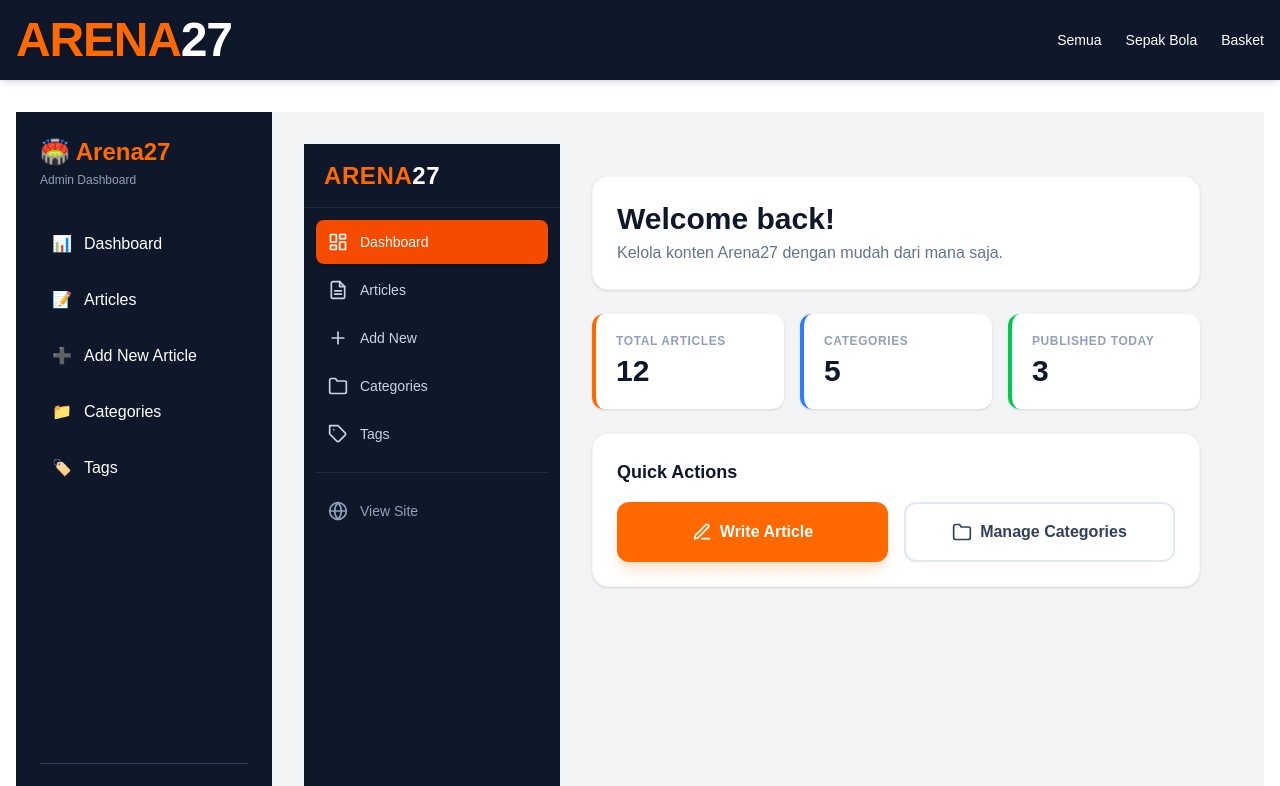
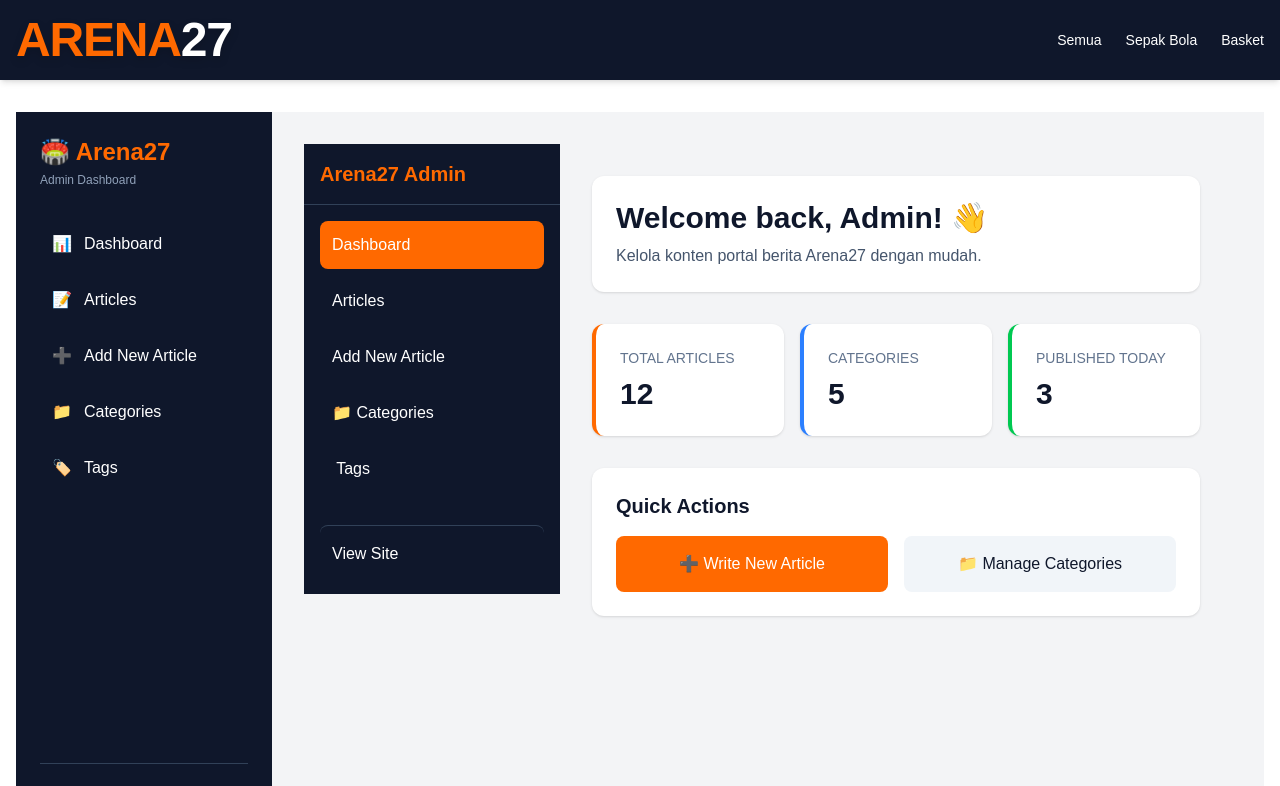
Before and after one commit to cakrawala27/arena27, a Next.js app: page /admin in a window 1280 px wide. Shown: the top 786 px of the page. Built offline with nearby package versions, Linux system fonts and the light colour scheme.

Commit message:
fix: Remove duplicate sidebar and ensure only one sidebar in admin page

```diff
--- a/src/app/admin/page.tsx
+++ b/src/app/admin/page.tsx
@@ -1,286 +1,121 @@
 // src/app/admin/page.tsx
 'use client';
 
-import { useEffect, useState } from 'react';
-import type { ReactNode } from 'react';
+import { useState } from 'react';
 import Link from 'next/link';
-import { usePathname } from 'next/navigation';
-
-type IconName =
-  | 'dashboard'
-  | 'articles'
-  | 'plus'
-  | 'folder'
-  | 'tag'
-  | 'globe'
-  | 'menu'
-  | 'close'
-  | 'pen';
-
-const ICON_PATHS: Record<IconName, ReactNode> = {
-  dashboard: (
-    <>
-      <rect x="3" y="3" width="7" height="9" />
-      <rect x="14" y="3" width="7" height="5" />
-      <rect x="14" y="12" width="7" height="9" />
-      <rect x="3" y="16" width="7" height="5" />
-    </>
-  ),
-  articles: (
-    <>
-      <path d="M14 2H6a2 2 0 0 0-2 2v16a2 2 0 0 0 2 2h12a2 2 0 0 0 2-2V8z" />
-      <polyline points="14 2 14 8 20 8" />
-      <line x1="16" y1="13" x2="8" y2="13" />
-      <line x1="16" y1="17" x2="8" y2="17" />
-    </>
-  ),
-  plus: (
-    <>
-      <line x1="12" y1="5" x2="12" y2="19" />
-      <line x1="5" y1="12" x2="19" y2="12" />
-    </>
-  ),
-  folder: (
-    <path d="M22 19a2 2 0 0 1-2 2H4a2 2 0 0 1-2-2V5a2 2 0 0 1 2-2h5l2 3h9a2 2 0 0 1 2 2z" />
-  ),
-  tag: (
-    <>
-      <path d="M20.59 13.41l-7.17 7.17a2 2 0 0 1-2.83 0L2 12V2h10l8.59 8.59a2 2 0 0 1 0 2.82z" />
-      <line x1="7" y1="7" x2="7.01" y2="7" />
-    </>
-  ),
-  globe: (
-    <>
-      <circle cx="12" cy="12" r="10" />
-      <line x1="2" y1="12" x2="22" y2="12" />
-      <path d="M12 2a15.3 15.3 0 0 1 4 10 15.3 15.3 0 0 1-4 10 15.3 15.3 0 0 1-4-10 15.3 15.3 0 0 1 4-10z" />
-    </>
-  ),
-  menu: (
-    <>
-      <line x1="3" y1="12" x2="21" y2="12" />
-      <line x1="3" y1="6" x2="21" y2="6" />
-      <line x1="3" y1="18" x2="21" y2="18" />
-    </>
-  ),
-  close: (
-    <>
-      <line x1="18" y1="6" x2="6" y2="18" />
-      <line x1="6" y1="6" x2="18" y2="18" />
-    </>
-  ),
-  pen: (
-    <>
-      <path d="M12 20h9" />
-      <path d="M16.5 3.5a2.121 2.121 0 0 1 3 3L7 19l-4 1 1-4L16.5 3.5z" />
-    </>
-  ),
-};
-
-function Icon({ name, className = 'h-5 w-5' }: { name: IconName; className?: string }) {
-  return (
-    <svg
-      className={className}
-      viewBox="0 0 24 24"
-      fill="none"
-      stroke="currentColor"
-      strokeWidth={2}
-      strokeLinecap="round"
-      strokeLinejoin="round"
-      aria-hidden="true"
-    >
-      {ICON_PATHS[name]}
-    </svg>
-  );
-}
-
-const NAV_ITEMS: { href: string; label: string; icon: IconName }[] = [
-  { href: '/admin', label: 'Dashboard', icon: 'dashboard' },
-  { href: '/admin/articles', label: 'Articles', icon: 'articles' },
-  { href: '/admin/articles/new', label: 'Add New', icon: 'plus' },
-  { href: '/admin/categories', label: 'Categories', icon: 'folder' },
-  { href: '/admin/tags', label: 'Tags', icon: 'tag' },
-];
-
-const STATS = [
-  { label: 'Total Articles', value: '12', accent: 'border-orange-500' },
-  { label: 'Categories', value: '5', accent: 'border-blue-500' },
-  { label: 'Published Today', value: '3', accent: 'border-green-500' },
-];
-
-function isActive(pathname: string, href: string) {
-  if (href === '/admin') return pathname === '/admin';
-  if (href === '/admin/articles') {
-    return pathname.startsWith('/admin/articles') && !pathname.startsWith('/admin/articles/new');
-  }
-  return pathname === href || pathname.startsWith(href + '/');
-}
 
 export default function AdminDashboard() {
-  const pathname = usePathname() ?? '';
   const [isSidebarOpen, setIsSidebarOpen] = useState(false);
 
-  const openSidebar = () => setIsSidebarOpen(true);
-  const closeSidebar = () => setIsSidebarOpen(false);
+  return (
+    <div className="min-h-screen bg-gray-100 flex">
 
-  useEffect(() => {
-    setIsSidebarOpen(false);
-  }, [pathname]);
-
-  useEffect(() => {
-    if (!isSidebarOpen) return;
-
-    const previousOverflow = document.body.style.overflow;
-    document.body.style.overflow = 'hidden';
-
-    const onKeyDown = (e: KeyboardEvent) => {
-      if (e.key === 'Escape') setIsSidebarOpen(false);
-    };
-    const onResize = () => {
-      if (window.innerWidth >= 768) setIsSidebarOpen(false);
-    };
-
-    document.addEventListener('keydown', onKeyDown);
-    window.addEventListener('resize', onResize);
-
-    return () => {
-      document.body.style.overflow = previousOverflow;
-      document.removeEventListener('keydown', onKeyDown);
-      window.removeEventListener('resize', onResize);
-    };
-  }, [isSidebarOpen]);
-
-  const linkBase =
-    'flex min-h-[44px] items-center gap-3 rounded-lg px-3 py-2.5 text-sm font-medium transition';
-
-  return (
-    <div className="flex min-h-screen bg-gray-100">
+      {/* OVERLAY UNTUK MOBILE */}
       {isSidebarOpen && (
         <div
-          className="fixed inset-0 z-40 bg-black/60 backdrop-blur-sm md:hidden"
-          onClick={closeSidebar}
-          aria-hidden="true"
+          className="fixed inset-0 bg-black/50 z-40 md:hidden"
+          onClick={() => setIsSidebarOpen(false)}
         />
       )}
 
+      {/* SIDEBAR NAVIGASI - HANYA SATU INI YANG BOLEH ADA */}
       <aside
-        className={`fixed inset-y-0 left-0 z-50 flex w-72 max-w-[85vw] flex-col bg-slate-900 text-white shadow-2xl transition-transform duration-300 ease-in-out md:sticky md:top-0 md:h-screen md:w-64 md:max-w-none md:shrink-0 md:translate-x-0 md:shadow-none ${
-          isSidebarOpen ? 'translate-x-0' : '-translate-x-full'
-        }`}
-        aria-label="Navigasi admin"
+        className={`
+          fixed top-0 left-0 h-full w-64 bg-slate-900 text-white z-50 transform transition-transform duration-300 ease-in-out shadow-xl
+          ${isSidebarOpen ? 'translate-x-0' : '-translate-x-full'}
+          md:relative md:translate-x-0 md:w-64 md:shadow-none
+        `}
       >
-        <div className="flex h-16 shrink-0 items-center justify-between border-b border-slate-800 px-5">
-          <h2 className="text-2xl font-black tracking-wide text-orange-500">
-            ARENA<span className="text-white">27</span>
-          </h2>
+        <div className="p-4 border-b border-slate-700 flex items-center justify-between">
+          <h2 className="text-xl font-bold text-orange-500">Arena27 Admin</h2>
           <button
-            type="button"
-            onClick={closeSidebar}
-            className="-mr-2 flex h-11 w-11 items-center justify-center rounded-full text-white transition hover:bg-slate-800 active:scale-95 md:hidden"
-            aria-label="Tutup menu"
+            onClick={() => setIsSidebarOpen(false)}
+            className="md:hidden text-white hover:text-orange-500 text-2xl"
           >
-            <Icon name="close" className="h-6 w-6" />
+            ✕
           </button>
         </div>
 
-        <nav className="flex-1 space-y-1 overflow-y-auto p-3 pb-[max(1rem,env(safe-area-inset-bottom))]">
-          {NAV_ITEMS.map((item) => {
-            const active = isActive(pathname, item.href);
-            return (
-              <Link
-                key={item.href}
-                href={item.href}
-                onClick={closeSidebar}
-                aria-current={active ? 'page' : undefined}
-                className={`${linkBase} ${
-                  active
-                    ? 'bg-orange-600 text-white shadow-md'
-                    : 'text-slate-300 hover:bg-slate-800 hover:text-white'
-                }`}
-              >
-                <Icon name={item.icon} />
-                {item.label}
-              </Link>
-            );
-          })}
-
-          <div className="mt-4 border-t border-slate-800 pt-4">
-            <Link
-              href="/"
-              onClick={closeSidebar}
-              className={`${linkBase} text-slate-400 hover:bg-slate-800 hover:text-white`}
-            >
-              <Icon name="globe" />
-              View Site
-            </Link>
-          </div>
+        <nav className="p-4 space-y-2">
+          <Link href="/admin" className="block p-3 rounded-lg bg-orange-500 text-white font-medium">
+             Dashboard
+          </Link>
+          <Link href="/admin/articles" className="block p-3 rounded-lg hover:bg-slate-800 transition">
+             Articles
+          </Link>
+          <Link href="/admin/articles/new" className="block p-3 rounded-lg hover:bg-slate-800 transition">
+             Add New Article
+          </Link>
+          <Link href="/admin/categories" className="block p-3 rounded-lg hover:bg-slate-800 transition">
+            📁 Categories
+          </Link>
+          <Link href="/admin/tags" className="block p-3 rounded-lg hover:bg-slate-800 transition">
+            ️ Tags
+          </Link>
+          <Link href="/" className="block p-3 rounded-lg hover:bg-slate-800 transition mt-8 border-t border-slate-700 pt-4">
+             View Site
+          </Link>
         </nav>
       </aside>
 
-      <div className="flex min-w-0 flex-1 flex-col">
-        <header className="sticky top-0 z-30 flex h-14 items-center justify-between border-b border-gray-200 bg-white/95 px-3 backdrop-blur md:hidden">
+      {/* KONTEN UTAMA */}
+      <main className="flex-1 flex flex-col min-h-screen w-full">
+
+        {/* HEADER MOBILE DENGAN HAMBURGER MENU */}
+        <header className="bg-white shadow-sm p-4 flex items-center justify-between md:hidden sticky top-0 z-30">
           <button
-            type="button"
-            onClick={openSidebar}
-            className="flex h-11 w-11 items-center justify-center rounded-lg text-slate-900 transition hover:bg-gray-100 active:scale-95"
-            aria-label="Buka menu"
-            aria-expanded={isSidebarOpen}
+            onClick={() => setIsSidebarOpen(true)}
+            className="text-slate-900 text-2xl focus:outline-none"
           >
-            <Icon name="menu" className="h-6 w-6" />
+
           </button>
-          <h1 className="text-base font-bold text-slate-900">Admin Panel</h1>
-          <div className="h-11 w-11" aria-hidden="true" />
+          <h1 className="text-lg font-bold text-slate-900">Admin Dashboard</h1>
+          <div className="w-8"></div>
         </header>
 
-        <main className="flex-1 p-4 sm:p-6 md:p-8">
-          <div className="mx-auto max-w-5xl space-y-4 md:space-y-6">
-            <section className="rounded-2xl border border-gray-100 bg-white p-5 shadow-sm md:p-6">
-              <h1 className="mb-1 text-xl font-bold text-slate-900 sm:text-2xl md:text-3xl">
-                Welcome back!
-              </h1>
-              <p className="text-sm text-slate-500 md:text-base">
-                Kelola konten Arena27 dengan mudah dari mana saja.
-              </p>
-            </section>
+        {/* ISI DASHBOARD */}
+        <div className="flex-1 p-4 md:p-8">
+          <div className="max-w-4xl mx-auto">
 
-            <section className="grid grid-cols-3 gap-2 sm:gap-4">
-              {STATS.map((stat) => (
-                <div
-                  key={stat.label}
-                  className={`rounded-xl border-l-4 bg-white p-3 shadow-sm sm:p-5 ${stat.accent}`}
-                >
-                  <h3 className="text-[10px] font-bold uppercase leading-tight tracking-wider text-slate-400 sm:text-xs">
-                    {stat.label}
-                  </h3>
-                  <p className="mt-1 text-2xl font-black text-slate-900 sm:text-3xl">
-                    {stat.value}
-                  </p>
-                </div>
-              ))}
-            </section>
+            {/* WELCOME CARD */}
+            <div className="bg-white rounded-xl shadow-sm p-6 mb-8">
+              <h1 className="text-2xl md:text-3xl font-bold text-slate-900 mb-2">Welcome back, Admin! 👋</h1>
+              <p className="text-slate-600">Kelola konten portal berita Arena27 dengan mudah.</p>
+            </div>
 
-            <section className="rounded-2xl border border-gray-100 bg-white p-5 shadow-sm md:p-6">
-              <h2 className="mb-4 text-lg font-bold text-slate-900">Quick Actions</h2>
-              <div className="grid grid-cols-1 gap-3 sm:grid-cols-2 sm:gap-4">
-                <Link
-                  href="/admin/articles/new"
-                  className="flex min-h-[48px] items-center justify-center gap-2 rounded-xl bg-orange-500 p-4 font-bold text-white shadow-lg shadow-orange-500/20 transition hover:bg-orange-600 active:scale-95"
-                >
-                  <Icon name="pen" />
-                  Write Article
+            {/* STATS CARDS */}
+            <div className="grid grid-cols-1 sm:grid-cols-2 lg:grid-cols-3 gap-4 mb-8">
+              <div className="bg-white rounded-xl shadow-sm p-6 border-l-4 border-orange-500">
+                <h3 className="text-sm font-medium text-slate-500 uppercase">Total Articles</h3>
+                <p className="text-3xl font-bold text-slate-900 mt-2">12</p>
+              </div>
+              <div className="bg-white rounded-xl shadow-sm p-6 border-l-4 border-blue-500">
+                <h3 className="text-sm font-medium text-slate-500 uppercase">Categories</h3>
+                <p className="text-3xl font-bold text-slate-900 mt-2">5</p>
+              </div>
+              <div className="bg-white rounded-xl shadow-sm p-6 border-l-4 border-green-500">
+                <h3 className="text-sm font-medium text-slate-500 uppercase">Published Today</h3>
+                <p className="text-3xl font-bold text-slate-900 mt-2">3</p>
+              </div>
+            </div>
+
+            {/* QUICK ACTIONS */}
+            <div className="bg-white rounded-xl shadow-sm p-6">
+              <h2 className="text-xl font-bold text-slate-900 mb-4">Quick Actions</h2>
+              <div className="grid grid-cols-1 sm:grid-cols-2 gap-4">
+                <Link href="/admin/articles/new" className="block p-4 rounded-lg bg-orange-500 text-white text-center font-medium hover:bg-orange-600 transition">
+                  ➕ Write New Article
                 </Link>
-                <Link
-                  href="/admin/categories"
-                  className="flex min-h-[48px] items-center justify-center gap-2 rounded-xl border-2 border-slate-200 bg-white p-4 font-bold text-slate-700 transition hover:border-orange-500 hover:text-orange-500 active:scale-95"
-                >
-                  <Icon name="folder" />
-                  Manage Categories
+                <Link href="/admin/categories" className="block p-4 rounded-lg bg-slate-100 text-slate-900 text-center font-medium hover:bg-slate-200 transition">
+                  📁 Manage Categories
                 </Link>
               </div>
-            </section>
+            </div>
+
           </div>
-        </main>
-      </div>
+        </div>
+
+      </main>
     </div>
   );
 }
```
